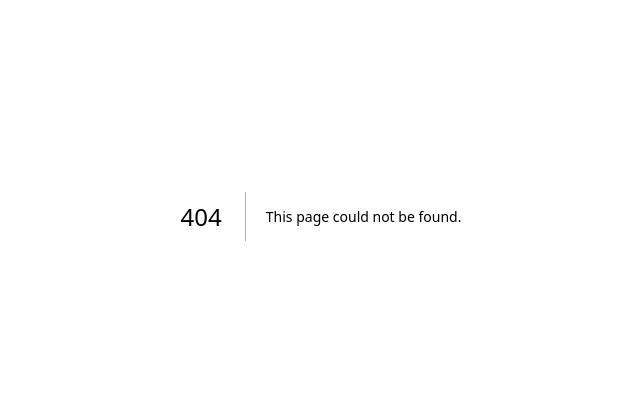
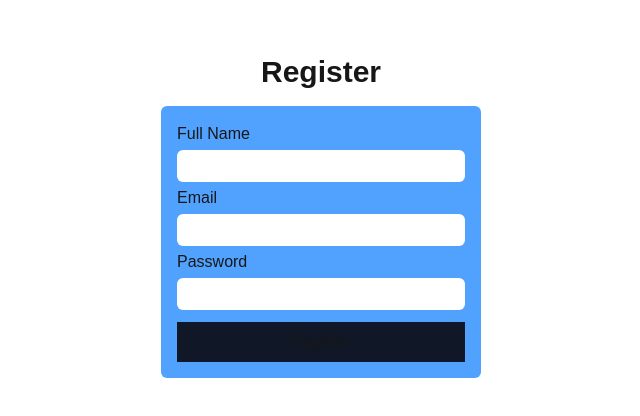
Before and after one commit to sayamghosh/blogify-nextjs, a Next.js app: page /register in a window 1280 px wide. Before the commit this address had no page. Shown: the part 184-600 px from the top of the page, without its empty margins (319-959 px from the left). Built offline with nearby package versions, Linux system fonts and the light colour scheme.

Commit message:
create register page

```diff
--- /dev/null
+++ b/src/app/(auth)/login/page.tsx
@@ -0,0 +1,7 @@
+import React from 'react'
+
+export default function Page() {
+  return (
+    <div>Login page</div>
+  )
+}
--- /dev/null
+++ b/src/app/(auth)/register/page.tsx
@@ -0,0 +1,91 @@
+"use client";
+import React from "react";
+import { useForm } from "react-hook-form";
+import { z } from "zod";
+import { zodResolver } from "@hookform/resolvers/zod";
+
+export default function Page() {
+  const schema = z.object({
+    fullName: z.string().min(3, "Min length is 3").max(50, "max length is 50"),
+    email: z.string().email("Invalid email format"),
+    password: z.string().min(6, "Min length should be 6"),
+  });
+
+  type FormFields = z.infer<typeof schema>;
+
+  const {
+    register,
+    handleSubmit,
+    setError,
+    reset,
+    formState: { errors, isSubmitting },
+  } = useForm<FormFields>({ resolver: zodResolver(schema) });
+
+  async function onSubmit(data: FormFields) {
+    const result = await fetch(
+      `${process.env.NEXT_PUBLIC_BACKEND_URL}/user/register`,
+      {
+        method: "POST",
+        headers: {
+          "Content-Type": "application/json", // ✅ Important! Tells server it's JSON
+        },
+        body: JSON.stringify(data),
+      }
+    );
+    const responseData = await result.json();
+    console.log(responseData);
+    reset();
+  }
+
+  return (
+    <div className="h-screen flex flex-col items-center justify-center">
+      <h1 className="text-3xl font-bold mb-4">Register</h1>
+      <form
+        onSubmit={handleSubmit(onSubmit)}
+        autoComplete="off"
+        className=" p-4 flex flex-col w-80 mx-auto gap-1 bg-blue-400 rounded-md "
+      >
+        <label htmlFor="fullName">Full Name</label>
+        <input
+          {...register("fullName")}
+          type="text"
+          id="fullName"
+          name="fullName"
+          className="bg-white py-1 px-3 rounded-md text-gray-800"
+        />
+        {errors.fullName && (
+          <h1 className="text-red-500">{errors.fullName.message}</h1>
+        )}
+        <label htmlFor="email">Email</label>
+        <input
+          {...register("email")}
+          type="email"
+          id="email"
+          name="email"
+          className="bg-white py-1 px-3 rounded-md text-gray-800"
+        />
+        {errors.email && (
+          <h1 className="text-red-500">{errors.email.message}</h1>
+        )}
+        <label htmlFor="password">Password</label>
+        <input
+          {...register("password")}
+          type="password"
+          id="password"
+          name="password"
+          className="bg-white py-1 px-3 rounded-md text-gray-800"
+        />
+        {errors.password && (
+          <h1 className="text-red-500">{errors.password.message}</h1>
+        )}
+        <button
+          disabled={isSubmitting}
+          type="submit"
+          className="py-2 px-3 bg-gray-900 mt-2"
+        >
+          Register
+        </button>
+      </form>
+    </div>
+  );
+}
```
Also changed, not shown: package.json (+8 -5 lines), 1 other file (tests, documents, lock files or other folders).
